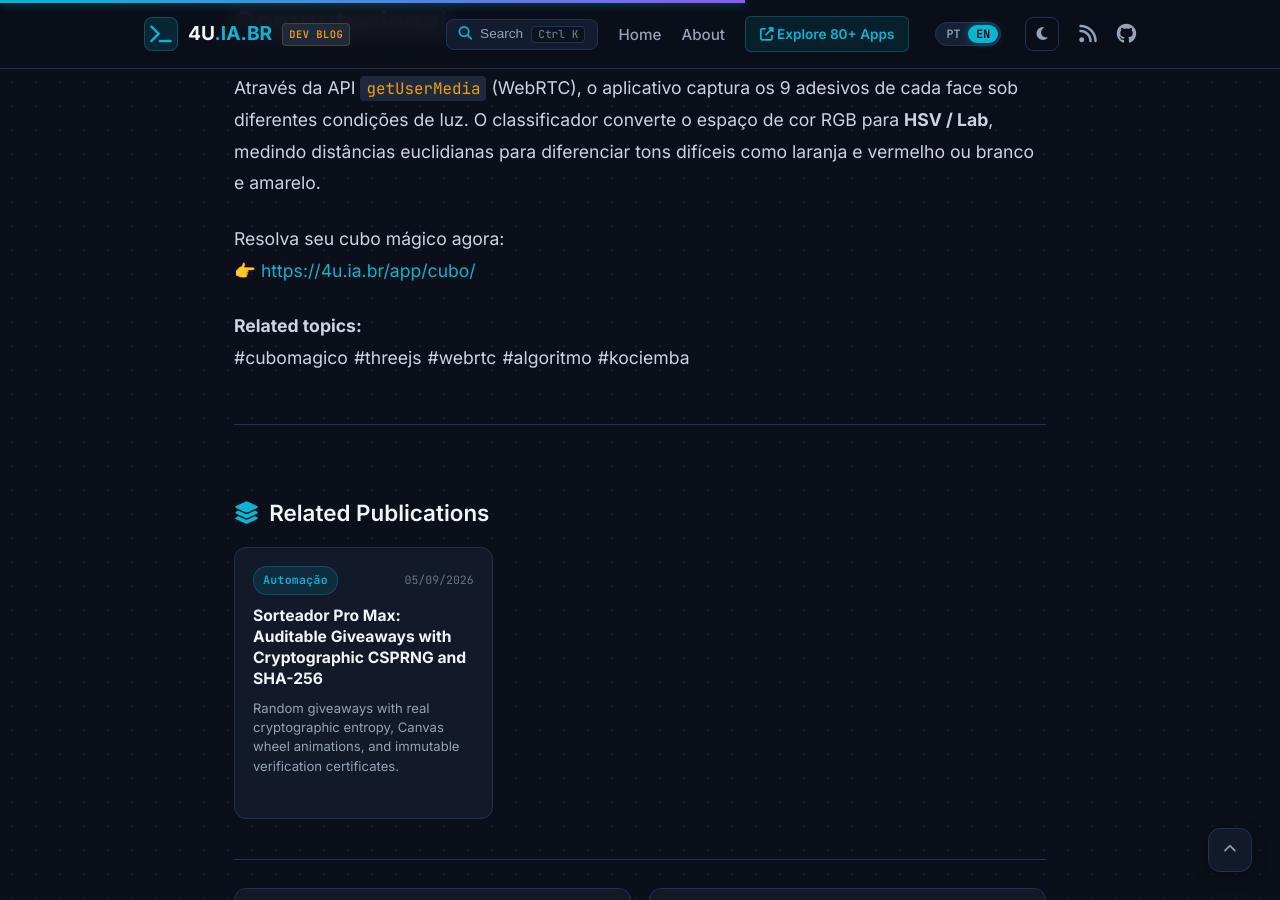
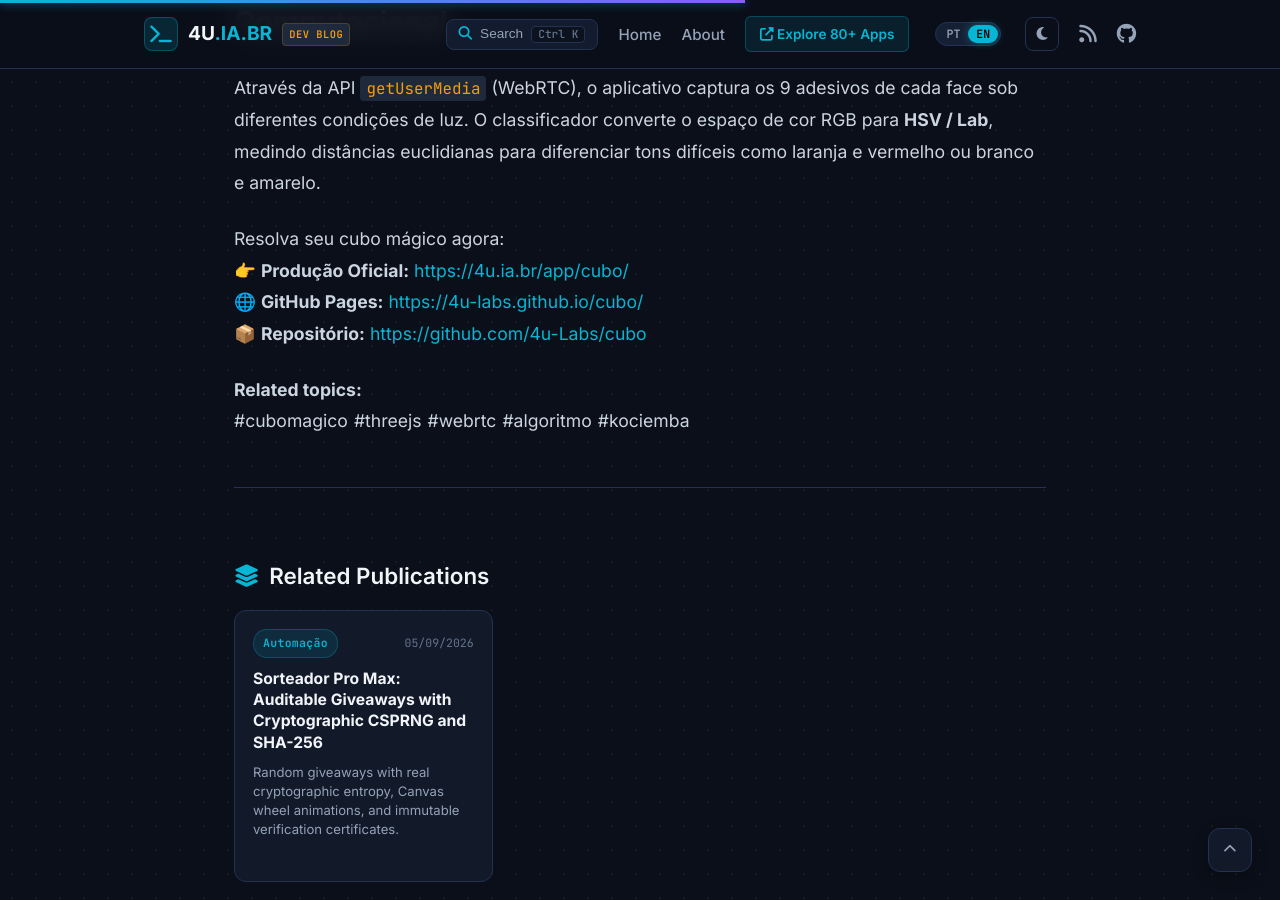
Before and after one commit to 4u-Labs/4u-labs.github.io, a Jekyll site: the page built from _posts/2026-09-02-cubofacil-scanner-3d-webrtc-solucionador.md, in a window 1280 px wide and 900 px high, scrolled down 1466 px. Built offline with Jekyll 4.4.1, drawn with Linux system fonts in a browser that asks for light colours.

Commit message:
docs: sync cubo links with GitHub Pages and repository

```diff
--- a/_posts/2026-09-02-cubofacil-scanner-3d-webrtc-solucionador.md
+++ b/_posts/2026-09-02-cubofacil-scanner-3d-webrtc-solucionador.md
@@ -31,4 +31,6 @@ O CuboFácil 4U implementa o **Algoritmo de Kociemba (Two-Phase Algorithm)**:
 Através da API `getUserMedia` (WebRTC), o aplicativo captura os 9 adesivos de cada face sob diferentes condições de luz. O classificador converte o espaço de cor RGB para **HSV / Lab**, medindo distâncias euclidianas para diferenciar tons difíceis como laranja e vermelho ou branco e amarelo.
 
 Resolva seu cubo mágico agora:
-👉 [https://4u.ia.br/app/cubo/](https://4u.ia.br/app/cubo/)
+👉 **Produção Oficial:** [https://4u.ia.br/app/cubo/](https://4u.ia.br/app/cubo/)
+🌐 **GitHub Pages:** [https://4u-labs.github.io/cubo/](https://4u-labs.github.io/cubo/)
+📦 **Repositório:** [https://github.com/4u-Labs/cubo](https://github.com/4u-Labs/cubo)
```
